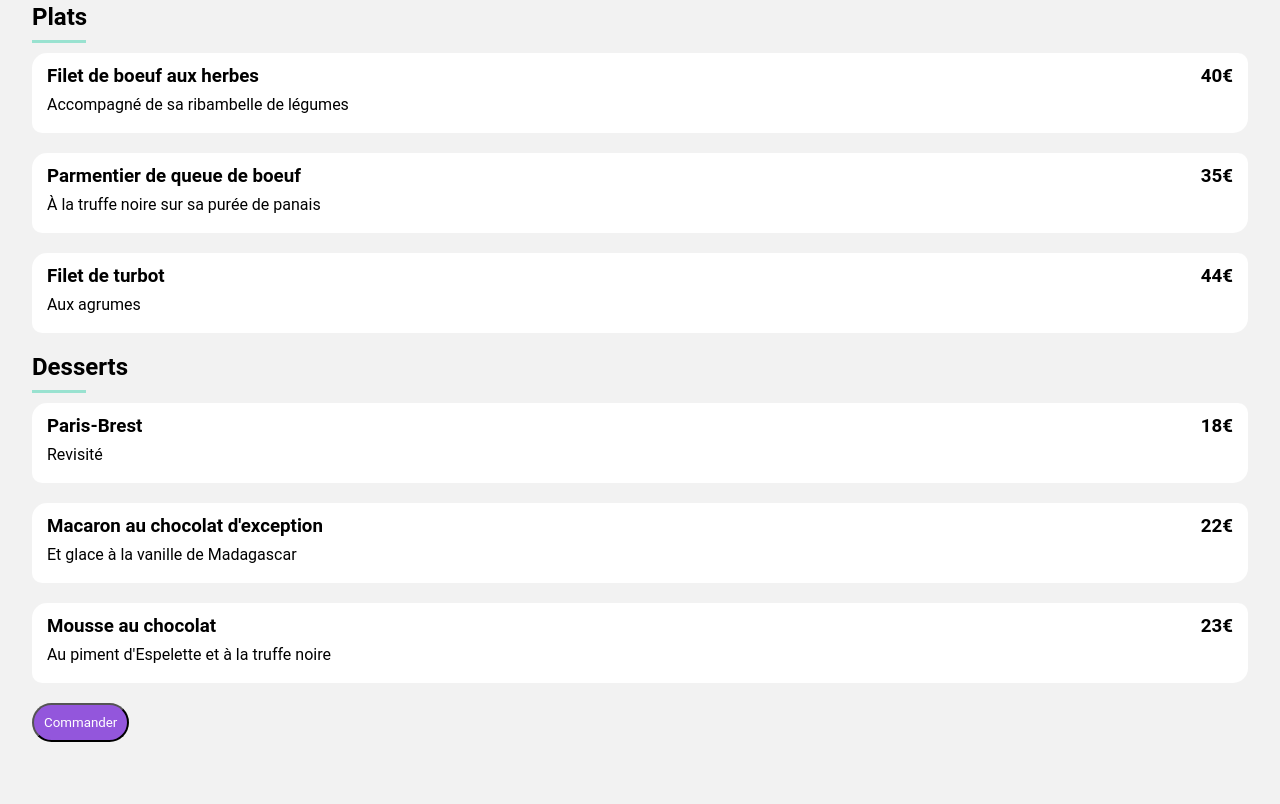
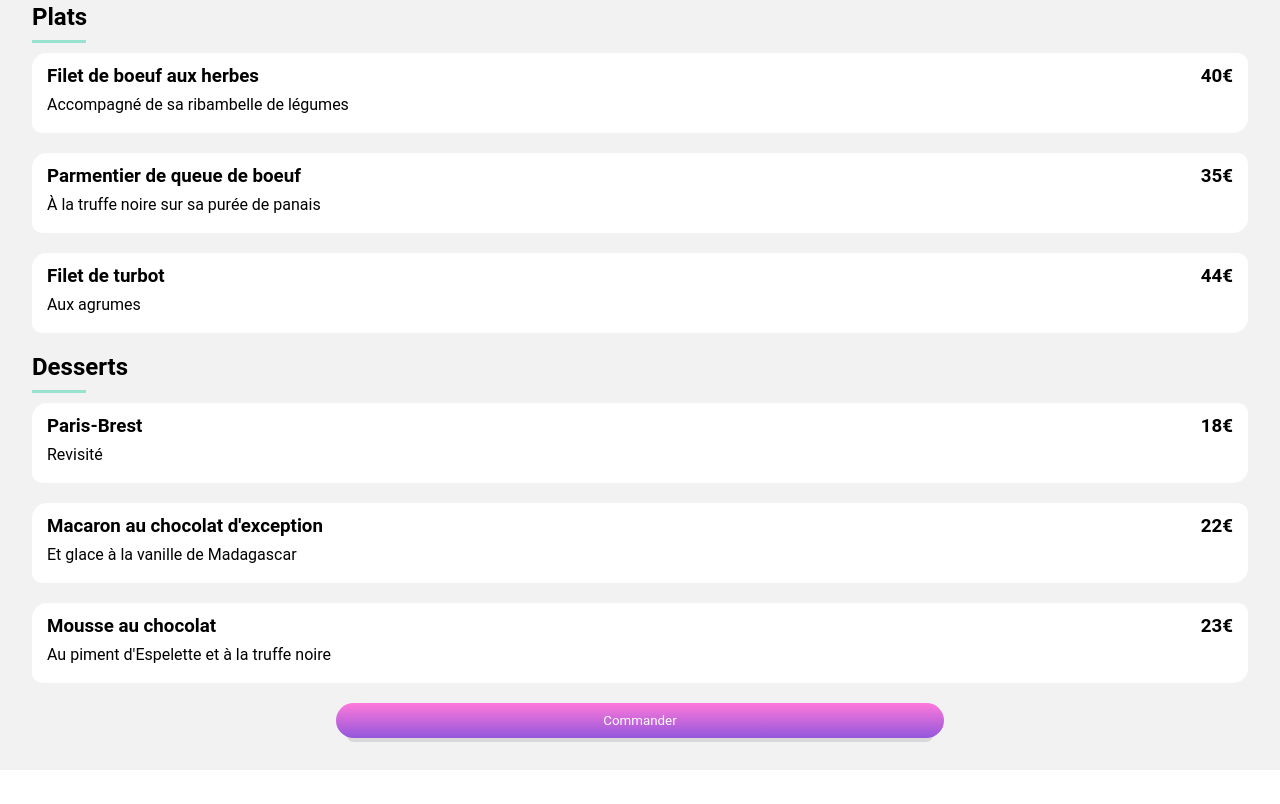
Before and after one commit to Jloric/MinatchyJeanLoric_3_26-07-2021, a website: page restaurants/la-palette-du-gout.html in a window 1280 px wide. Shown: the part 719-1523 px from the top of the page. After the commit the page ends 1489 px from the top, so only its background shows below. Drawn offline with nearby package versions, Linux system fonts and the light colour scheme; files that its build step writes are made by us from their sources.

Commit message:
mise en place du button

```diff
--- a/sass/Composants/_button.scss
+++ b/sass/Composants/_button.scss
@@ -1,7 +1,15 @@
-button{
-    color:$white;
-    background-color:$color-primary;
-    border-radius:20px;
-    padding: 10px;
-    margin-bottom: 30px;
+.menu__bouton{
+    display: flex;
+    justify-content: center;
+    button{
+        color:$white;
+        background:linear-gradient($color-secondary,$color-primary);
+        border-radius:20px;
+        border: none;
+        padding: 10px;
+        margin:0 25%;
+        width:50%;
+        box-shadow: 0 15px 0 -11px #d9d9d9;
+    }
+
 }
```
